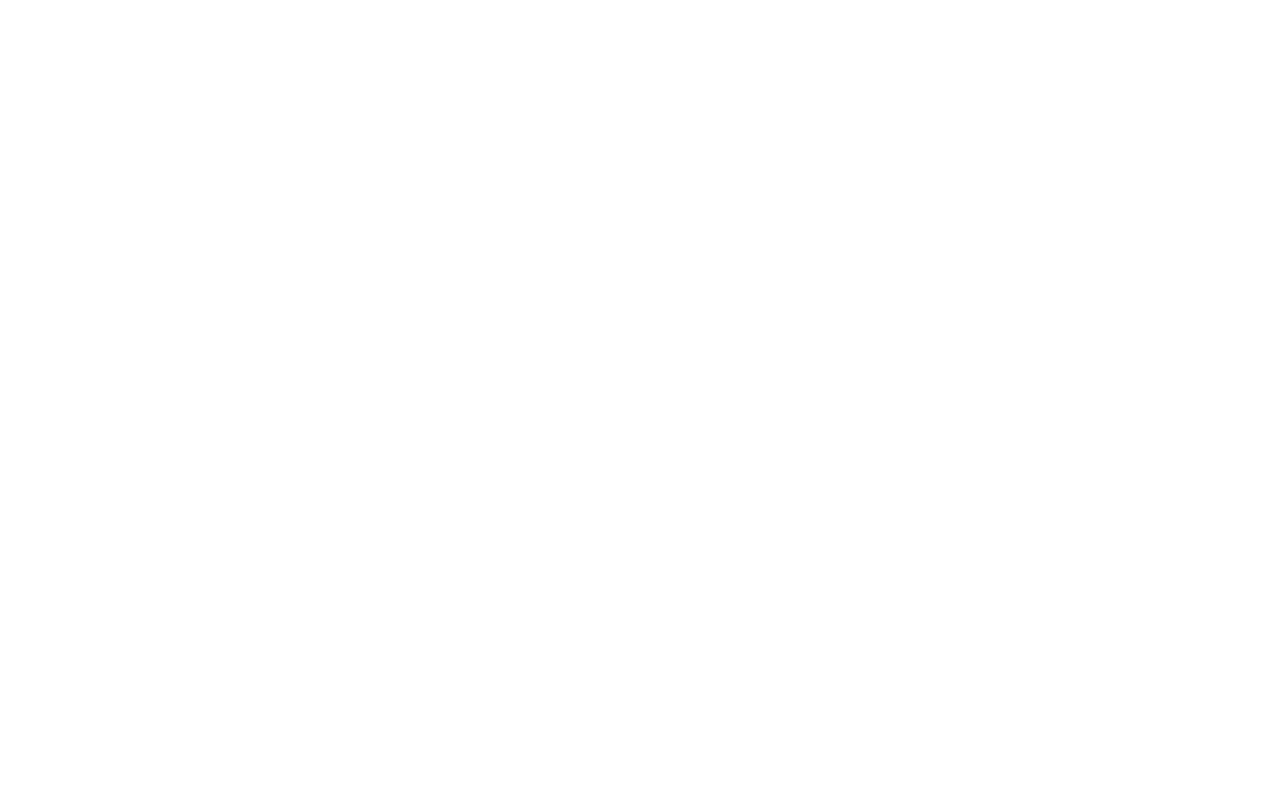
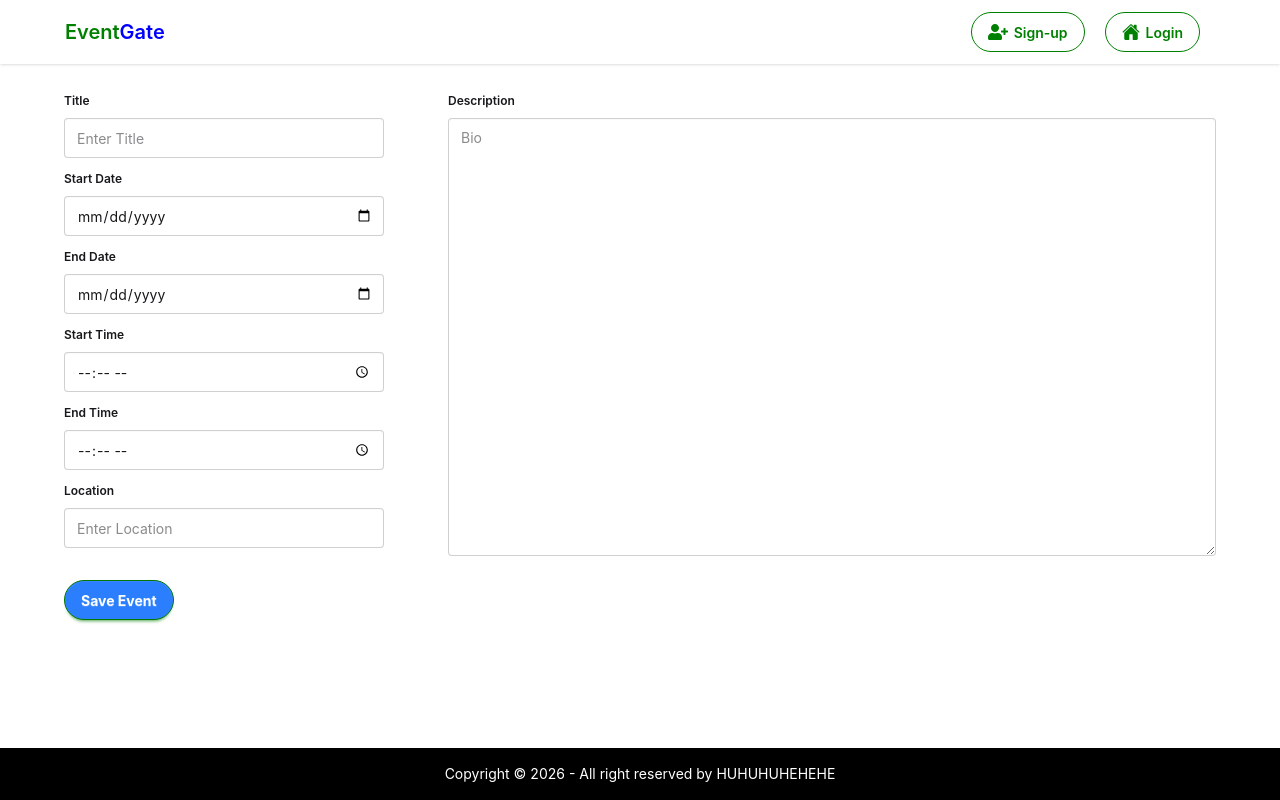
Before and after one commit to Heatherky07/event-project, a React (Vite) app: page /add-event in a window 1280 px wide. Before the commit this address had no page. Built offline with nearby package versions, Linux system fonts and the light colour scheme.

Commit message:
Add Event

```diff
--- a/src/App.jsx
+++ b/src/App.jsx
@@ -8,6 +8,8 @@
 import { SessionContext } from "./Contexts/SessionContext";
 import Profile from "./pages/Profile";
 import Edit from "./pages/Edit";
+import ManageEvents from "./pages/ManageEvents";
+import AddEvent from "./pages/AddEvent";
 
 function App() {
   // State to hold the current user session
@@ -22,6 +24,7 @@
         console.log("event", event);
         console.log("session", session);
         setSession(null);
+        setProfile(null);
       } else if (session) {
         setSession(session);
       };
@@ -61,6 +64,10 @@
       <Route path="/Login" element={<Login />} />
       <Route path="/Profile" element={<Profile />} />
       <Route path="/edit-profile" element={<Edit />} />
+      <Route path="/manage-events" element={<ManageEvents />} />
+      <Route path="/add-event" element={<AddEvent />} />
+
+
 
 
     </Routes>
--- /dev/null
+++ b/src/components/Icons/ManageIcon.jsx
@@ -0,0 +1,9 @@
+import React from 'react'
+
+const ManageIcon = () => {
+    return (
+        <div>ManageIcon</div>
+    )
+}
+
+export default ManageIcon
--- a/src/components/NavBar.jsx
+++ b/src/components/NavBar.jsx
@@ -8,7 +8,7 @@
 import { useNavigate } from 'react-router';
 
 const NavBar = () => {
-  const { session } = useContext(SessionContext);
+  const { session, profile } = useContext(SessionContext);
   const Navigate = useNavigate();
 
   // Handle user logout by calling the Supabase signOut function and navigating to the login page
@@ -22,17 +22,16 @@
     <div className="navbar bg-base-100 shadow-sm">
       <div className="flex w-full max-w-6xl mx-auto">
         <div className="flex-1">
-          <a className="btn btn-ghost text-xl px-0">
+          <div className="btn btn-ghost text-xl px-0">
             <NavLink to="/HomePage" className="flex items-center">
               <span className="text-primary">Event</span>
               <span className="text-secondary">Gate</span>
             </NavLink>
-          </a>
+          </div>
         </div>
         <div className="flex-none">
 
           {/* Navigation Links */}
-
           {session && (
             <NavLink
               to="/HomePage"
@@ -40,6 +39,15 @@
             >
               <HomeIcon className="text-lg" />
               Home
+            </NavLink>
+          )}
+
+
+          {profile?.role === "admin" && (
+            <NavLink
+              to="/manage-events"
+              className="btn btn-primary mr-4 rounded-full btn-outline"
+            >Manage Event
             </NavLink>
           )}
           {!session && (
--- /dev/null
+++ b/src/pages/AddEvent.jsx
@@ -0,0 +1,76 @@
+import React from "react";
+import MainLayout from "../Layouts/MainLayout";
+import Input from "../components/Form/Input";
+
+const AddEvent = () => {
+    const handleSubmit = (event) => {
+        event.preventDefault();
+        console.log("Form submitted");
+        // Handle form submission logic here
+    };
+
+    return (
+        <MainLayout>
+            <div className="pt-5">
+                <form onSubmit={handleSubmit}>
+                    <div className="flex">
+                        <div className="w-1/3">
+                            {/* title, start date, end date, start time, end time, location */}
+                            <Input
+                                type="text"
+                                label="Title"
+                                placeholder="Enter Title"
+                                name="title"
+                            />
+                            <Input
+                                type="date"
+                                label="Start Date"
+                                placeholder="Select Start Date"
+                                name="start_date"
+                            />
+                            <Input
+                                type="date"
+                                label="End Date"
+                                placeholder="Select End Date"
+                                name="end_date"
+                            />
+                            <Input
+                                type="time"
+                                label="Start Time"
+                                placeholder="Select Start Time"
+                                name="start_time"
+                            />
+                            <Input
+                                type="time"
+                                label="End Time"
+                                placeholder="Select End Time"
+                                name="end_time"
+                            />
+                            <Input
+                                type="text"
+                                label="Location"
+                                placeholder="Enter Location"
+                                name="location"
+                            />
+                        </div>
+                        <div className="flex-1">
+                            <fieldset className="fieldset">
+                                <legend className="fieldset-legend">Description</legend>
+                                <textarea
+                                    className="textarea h-full w-full"
+                                    placeholder="Bio"
+                                    rows={20}
+                                    name="description"
+                                ></textarea>
+                            </fieldset>
+                        </div>
+                    </div>
+                    <button className="btn btn-primary mt-4 bg-blue-500 hover:bg-blue-700 text-white font-bold py-2 px-4 rounded-full mt-5">
+                        Save Event</button>
+                </form>
+            </div>
+        </MainLayout>
+    );
+};
+
+export default AddEvent;
--- a/src/pages/Login.jsx
+++ b/src/pages/Login.jsx
@@ -8,16 +8,19 @@
 
 const Login = () => {
     // Access the session context to check if the user is already logged in
-    const { session } = useContext(SessionContext);
+    const { session, profile } = useContext(SessionContext);
     const navigate = useNavigate();
 
     useEffect(() => {
-        if (session) {
+        if (profile?.role === "user") {
             navigate("/HomePage");
+        }
+        else if (profile?.role === "admin") {
+            navigate("/manage-events");
         }
     },
 
-        [session, navigate])
+        [profile, navigate])
 
     // Handle form submission for logging in
     const handleSubmit = async (event) => {
--- /dev/null
+++ b/src/pages/ManageEvents.jsx
@@ -0,0 +1,21 @@
+import MainLayout from '../Layouts/MainLayout'
+import { Link } from 'react-router'
+const ManageEvents = () => {
+    return (
+        <MainLayout>
+            <div className="pt-5">
+                <div className="text-right">
+                    <Link to="/add-event" className="btn btn-primary rounded-full ">
+                        Add Event
+                    </Link>
+
+                </div>
+                <div className="pt-5 flex">ManageEvents
+
+                </div>
+            </div>
+        </MainLayout>
+    )
+}
+
+export default ManageEvents
```
